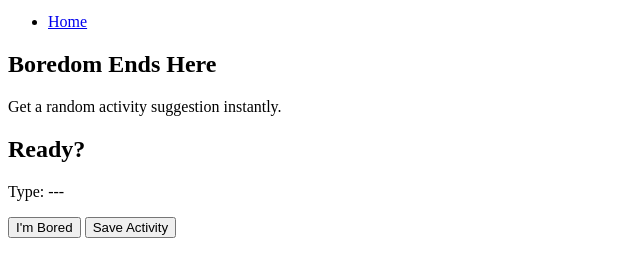
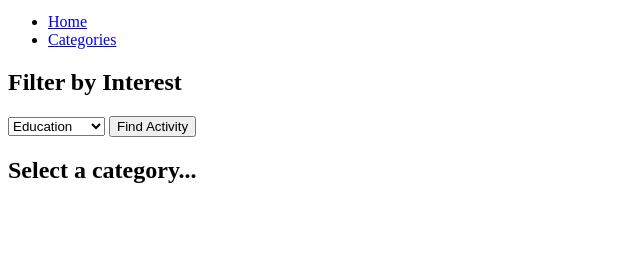
Before and after one commit to safiabulle/activity-spark-project, a website: page categories.html in a window 1280 px wide. Shown: the part 29-306 px from the top of the page, without its empty margins (0-640 px from the left). Drawn offline with Linux system fonts and the light colour scheme.

Commit message:
Fix homepage and categories page structure after layout corrections

```diff
--- a/categories.html
+++ b/categories.html
@@ -6,24 +6,31 @@
     <title>Document</title>
 </head>
 <body>
-      <nav>
-        <div class="logo">Activity Spark</div>
+    <nav>
+        <div>Activity Spark</div>
         <ul>
             <li><a href="index.html">Home</a></li>
+            <li><a href="categories.html">Categories</a></li>
         </ul>
     </nav>
 
     <section>
-        <h1>Boredom Ends Here</h1>
-        <p>Get a random activity suggestion instantly.</p>
+        <h1>Filter by Interest</h1>
+
+        <select>
+            <option>Education</option>
+            <option>Social</option>
+            <option>Recreational</option>
+            <option>DIY</option>
+            <option>Charity</option>
+            <option>Cooking</option>
+        </select>
+
+        <button>Find Activity</button>
 
         <div>
-            <h2>Ready?</h2>
-            <p>Type: ---</p>
+            <h2>Select a category...</h2>
         </div>
-
-        <button>I'm Bored</button>
-        <button>Save Activity</button>
     </section>
 
 </body>
```
Also changed, not shown: index.html (+20 -0 lines).
